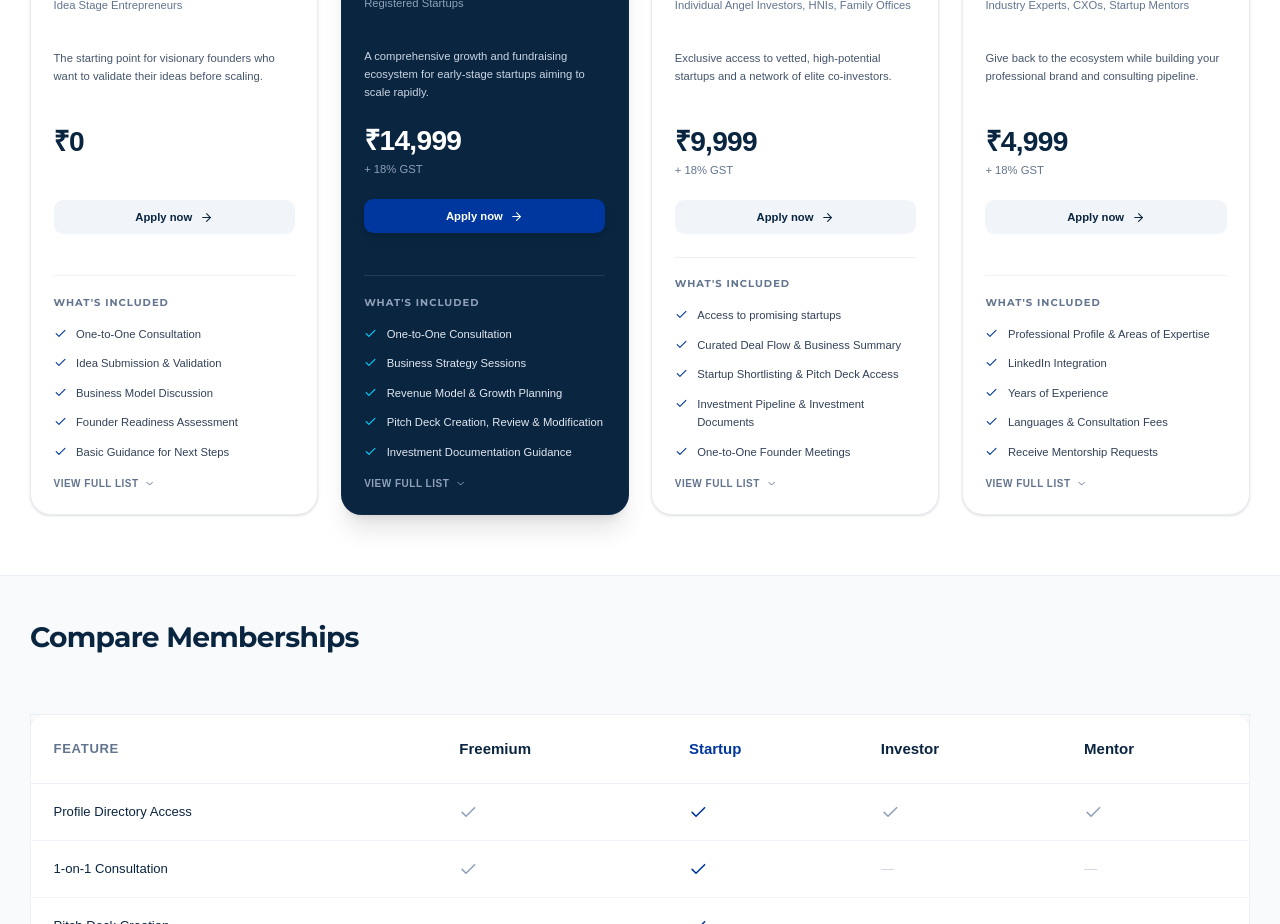
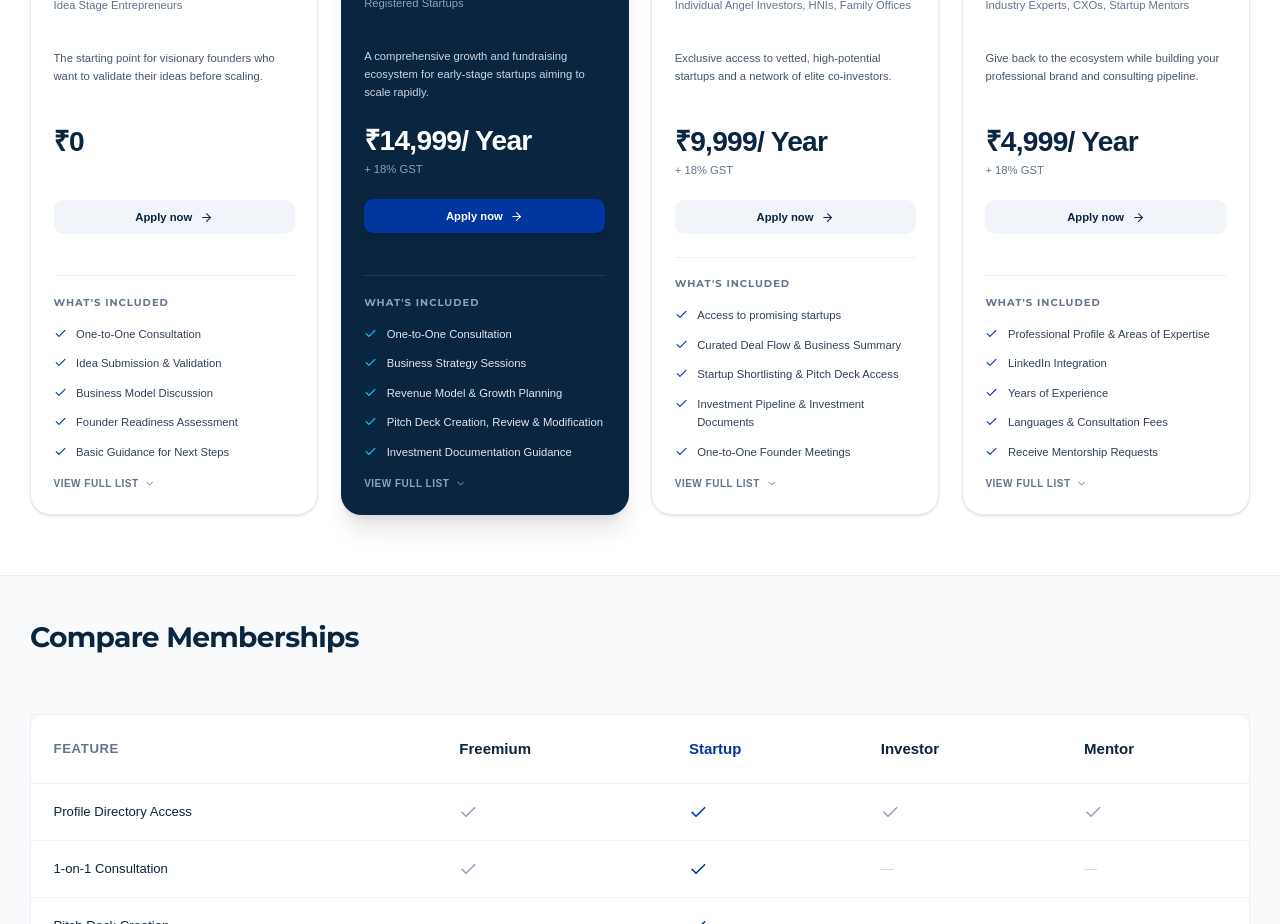
Before and after one commit to abdullah-par/angeltors, a React (Vite) app in the folder client/: page /membership in a window 1280 px wide. Shown: the part 1580-2504 px from the top of the page. Built offline with nearby package versions, Linux system fonts and the light colour scheme; a web font is replaced by a local one.

Commit message:
feat: add PricingPlans component to display membership tiers and features

```diff
--- a/client/src/features/membership/components/PricingPlans.tsx
+++ b/client/src/features/membership/components/PricingPlans.tsx
@@ -35,7 +35,7 @@ export const plans = [
     title: 'Startup',
     icon: <Rocket className="w-6 h-6" />,
     target: 'Registered Startups',
-    price: '₹14,999',
+    price: '₹14,999/  Year',
     suffix: '+ 18% GST',
     description: 'A comprehensive growth and fundraising ecosystem for early-stage startups aiming to scale rapidly.',
     topFeatures: [
@@ -59,7 +59,7 @@ export const plans = [
     title: 'Angel Investor',
     icon: <LineChart className="w-6 h-6" />,
     target: 'Individual Angel Investors, HNIs, Family Offices',
-    price: '₹9,999',
+    price: '₹9,999/  Year',
     suffix: '+ 18% GST',
     description: 'Exclusive access to vetted, high-potential startups and a network of elite co-investors.',
     topFeatures: [
@@ -83,7 +83,7 @@ export const plans = [
     title: 'Mentor',
     icon: <Network className="w-6 h-6" />,
     target: 'Industry Experts, CXOs, Startup Mentors',
-    price: '₹4,999',
+    price: '₹4,999/ Year',
     suffix: '+ 18% GST',
     description: 'Give back to the ecosystem while building your professional brand and consulting pipeline.',
     topFeatures: [
```
